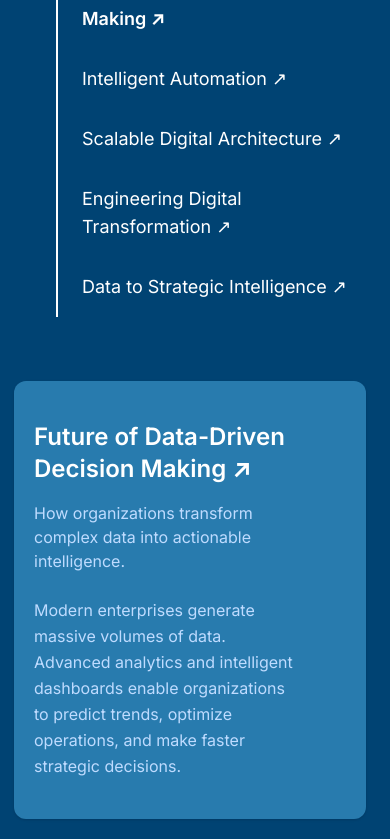
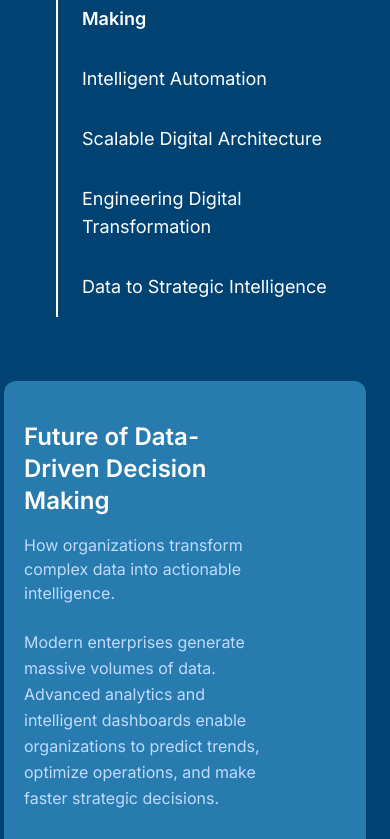
Before and after one commit to azentrogs/azentro-gs, a Next.js app: page / in a window 390 px wide. Shown: the part 5104-5943 px from the top of the page. Built offline with nearby package versions, Linux system fonts and the light colour scheme.

Commit message:
Fix hero responsive layout

```diff
--- a/components/Hero.tsx
+++ b/components/Hero.tsx
@@ -12,31 +12,31 @@ export default function Hero() {
 
   const insights = [
     {
-      title: "Future of Data-Driven Decision Making ↗",
+      title: "Future of Data-Driven Decision Making",
       summary: "How organizations transform complex data into actionable intelligence.",
       content:
         "Modern enterprises generate massive volumes of data. Advanced analytics and intelligent dashboards enable organizations to predict trends, optimize operations, and make faster strategic decisions."
     },
     {
-      title: "Intelligent Automation ↗",
+      title: "Intelligent Automation",
       summary: "Leveraging automation to streamline operations and improve efficiency.",
       content:
         "Automation technologies reduce manual effort and improve operational reliability. Intelligent automation allows organizations to scale faster while empowering teams to focus on innovation."
     },
     {
-      title: "Scalable Digital Architecture ↗",
+      title: "Scalable Digital Architecture",
       summary: "Designing technology ecosystems that support enterprise growth.",
       content:
         "Scalable digital architectures ensure reliable integrations, secure data flows, and high performance across systems as organizations expand."
     },
     {
-      title: "Engineering Digital Transformation ↗",
+      title: "Engineering Digital Transformation",
       summary: "Building modern systems that drive innovation and agility.",
       content:
         "Digital transformation requires modernizing systems, processes, and data platforms to help organizations adapt faster and innovate continuously."
     },
     {
-      title: "Data to Strategic Intelligence ↗",
+      title: "Data to Strategic Intelligence",
       summary: "Turning raw data into meaningful business insights.",
       content:
         "Combining data engineering, analytics, and visualization technologies enables organizations to convert complex datasets into strategic insights."
@@ -431,10 +431,9 @@ ${activeInsight === index
 
 </div>
 
-
 {/* RIGHT CONTENT */}
 
-<div className="bg-[#287BAE] pl-5 pr-16 py-10 rounded-xl shadow-sm ml-[-10px]">
+<div className="bg-[#287BAE] pl-5 pr-24 py-10 rounded-xl shadow-sm ml-[-20px]">
 
 <h3 className="text-2xl font-semibold mb-4 text-white">
 {insights[activeInsight].title}
```
